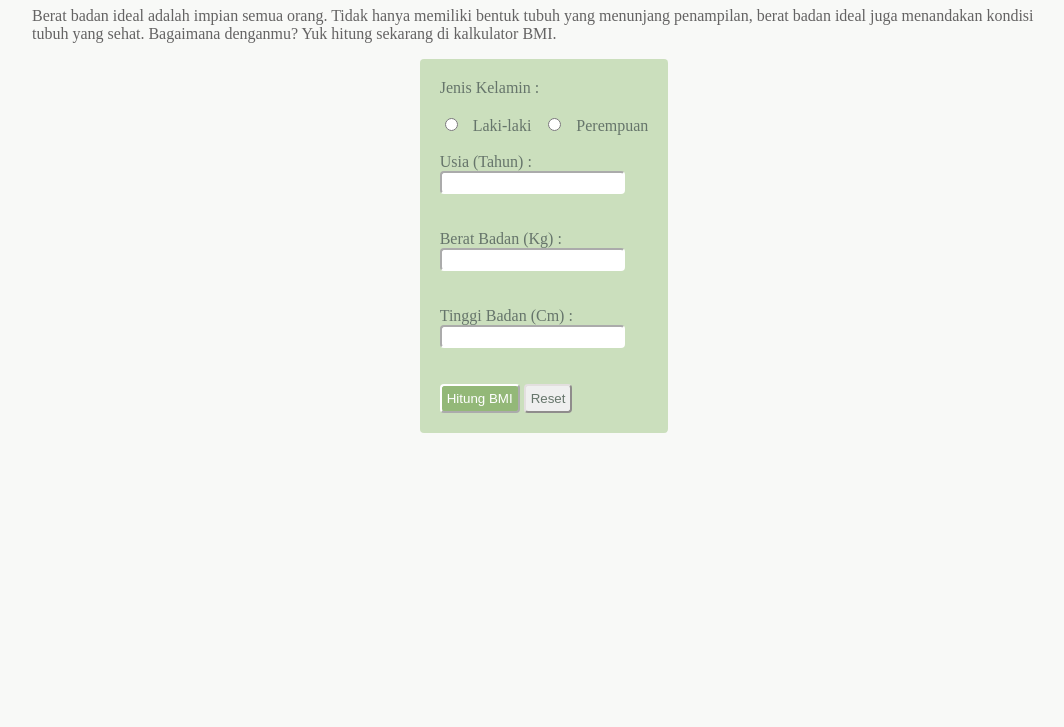
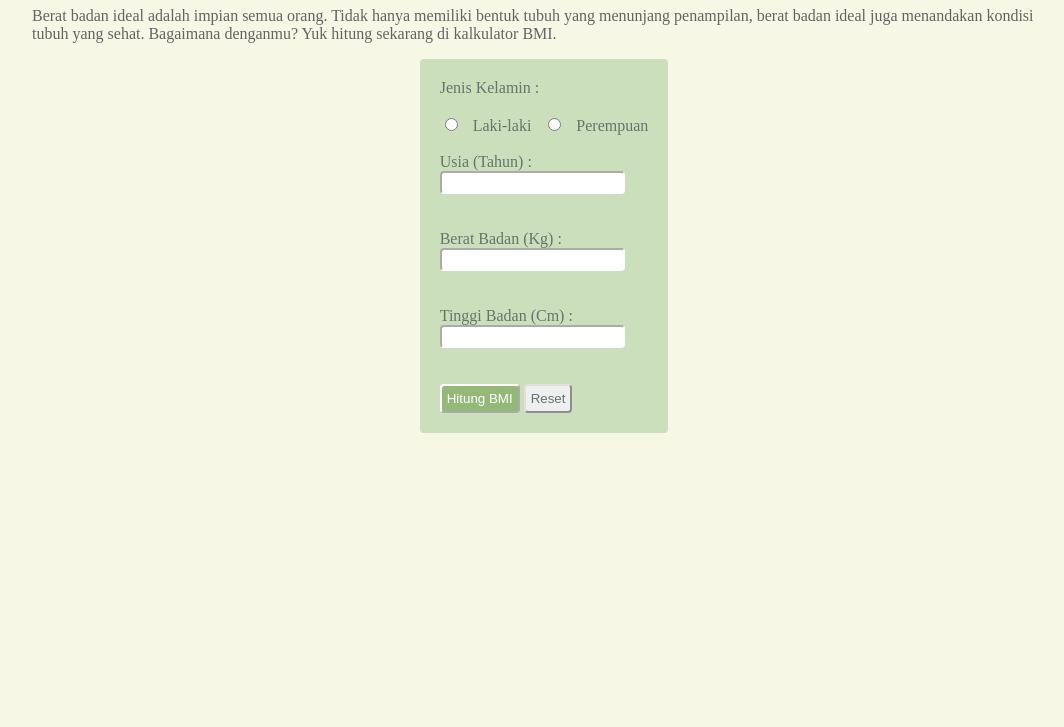
Before and after one commit to revou-fundamental-course/10-jul-23-PratiwiYonaP, a plain HTML site: page index.html in a window 1280 px wide. Shown: the part 73-800 px from the top of the page, without its empty margins (96-1160 px from the left). Drawn offline with Linux system fonts and the light colour scheme.

Commit message:
ubah warna

```diff
--- a/css/style.css
+++ b/css/style.css
@@ -1,7 +1,7 @@
 body{
     margin:0%;
     padding:0%;
-    background-color: #f8f9f7;
+    background-color: #f7f7e6;
 }
 
 h1{
```
